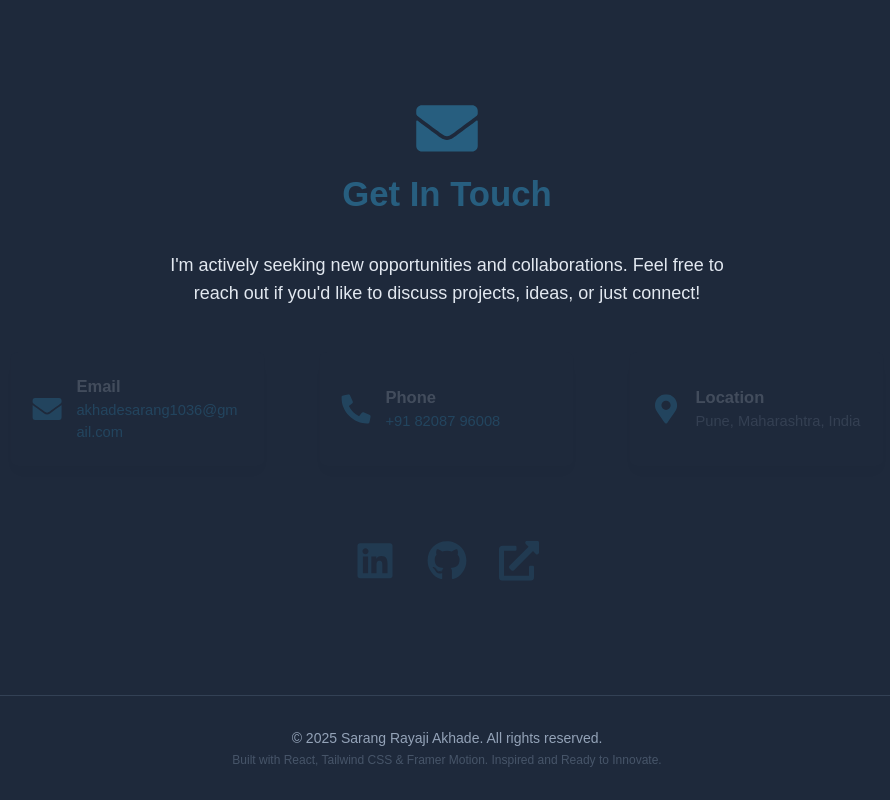
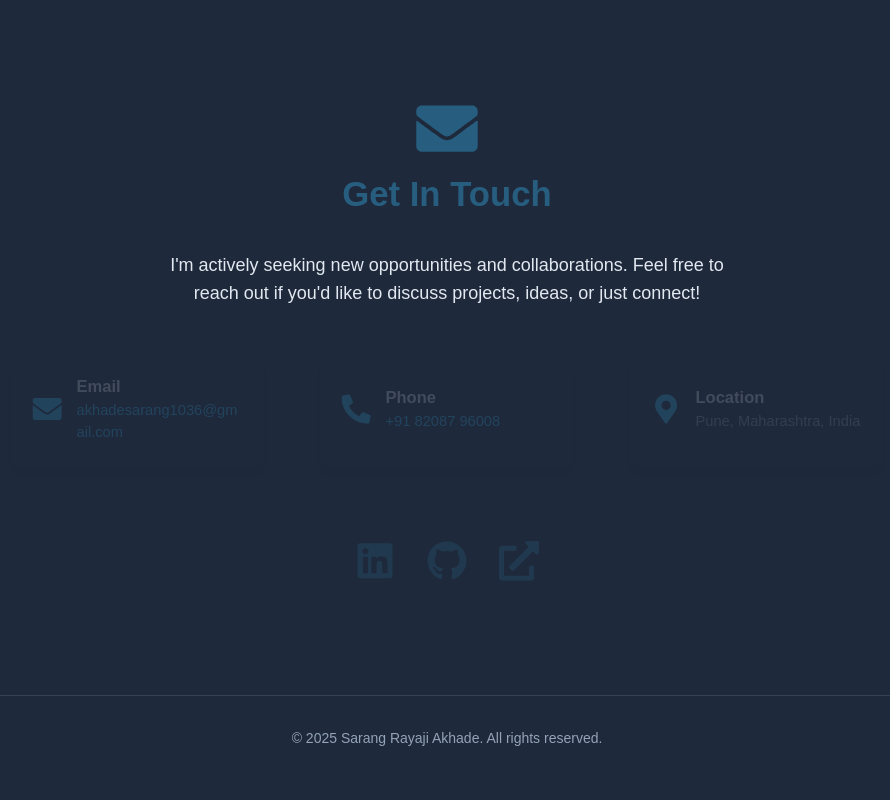
Before and after one commit to rohith-2809/Sarang-s-Portfolio, a React (Vite) app: page / in a window 1280 px wide. Shown: the part 4038-4838 px from the top of the page, without its empty margins (193-1083 px from the left). Built offline with nearby package versions, Linux system fonts and the light colour scheme.

Commit message:
Update Landing.jsx

```diff
--- a/src/Landing.jsx
+++ b/src/Landing.jsx
@@ -1182,10 +1182,7 @@ const Footer = () => {
       <p className="text-dark-text text-sm">
         © {currentYear} Sarang Rayaji Akhade. All rights reserved.
       </p>
-      <p className="text-xs text-slate-600 mt-1">
-        Built with React, Tailwind CSS & Framer Motion. Inspired and Ready to
-        Innovate.
-      </p>
+
     </motion.footer>
   );
 };
```
